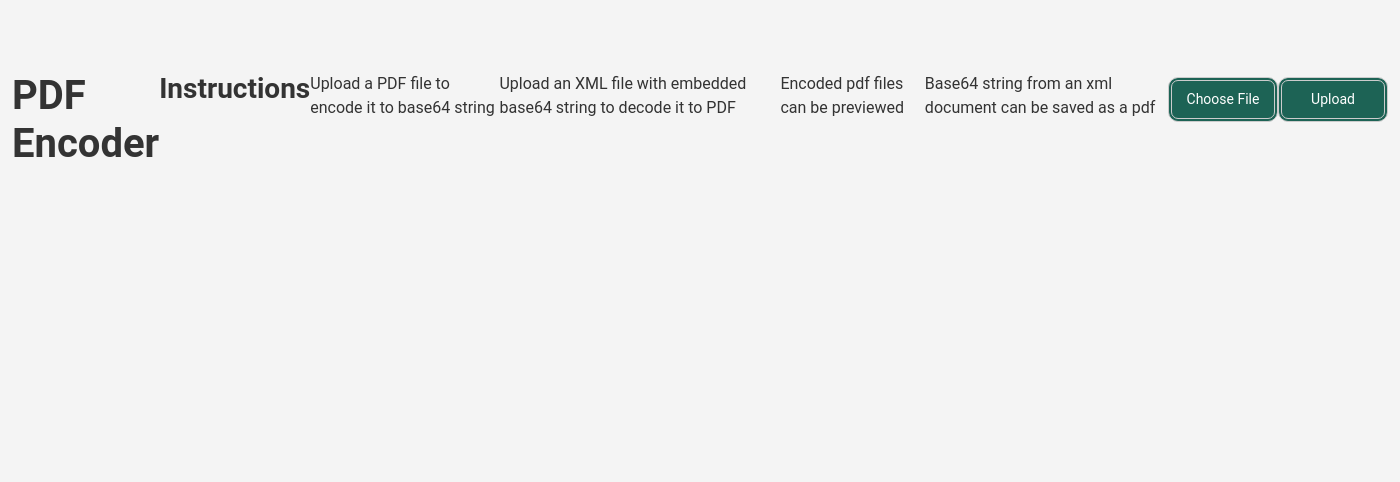
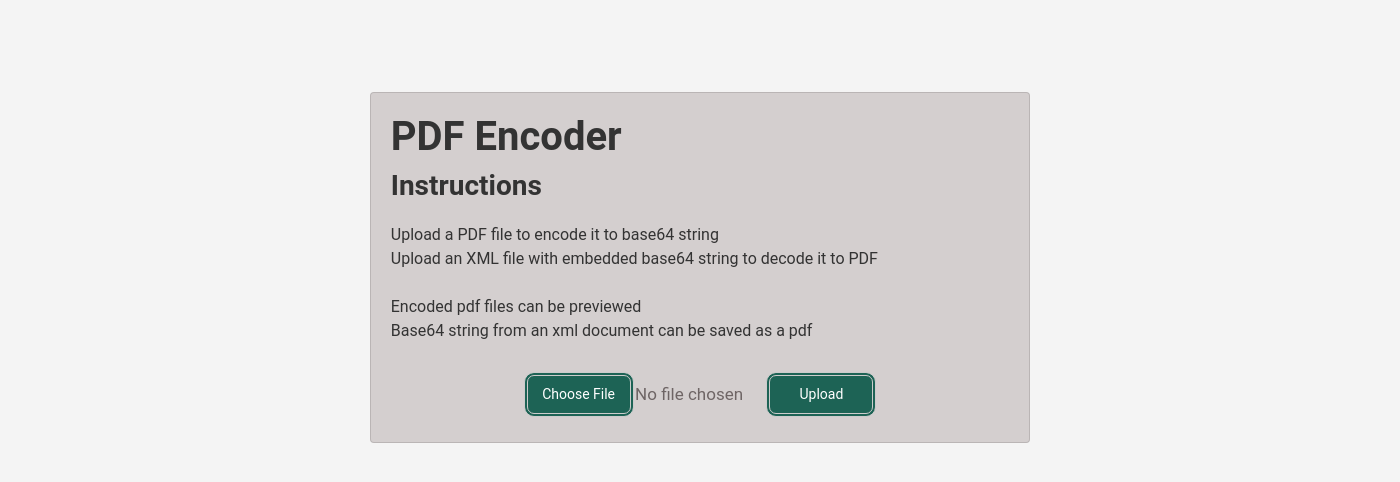
Before and after one commit to ddeveloper72/pdf-base64-xml, a Flask app: page / in a window 1400 px wide; the page is wider, and only the part inside the window is pictured. Shown: the part 44-526 px from the top of that part. Run offline with Flask 3, Linux system fonts and the light colour scheme.

Commit message:
Refactor index.html to update the layout and improve code readability

```diff
--- a/templates/index.html
+++ b/templates/index.html
@@ -1,6 +1,9 @@
 {% extends 'base.html' %} {% block content %}
-<h1>PDF Encoder</h1>
 
+<div class="intro-container">
+    <div class="card">
+        <div class="card-body">
+            <h1 class="card-title">PDF Encoder</h1>
             <h3>Instructions</h3>
             <p>Upload a PDF file to encode it to base64 string</p>
             <p>Upload an XML file with embedded base64 string to decode it to PDF</p>
@@ -23,4 +26,8 @@
 
             </form>
 
+        </div>
+    </div>
+
+</div>
 {% endblock %}
```
Lines whose indentation alone changed are shown as unchanged.
